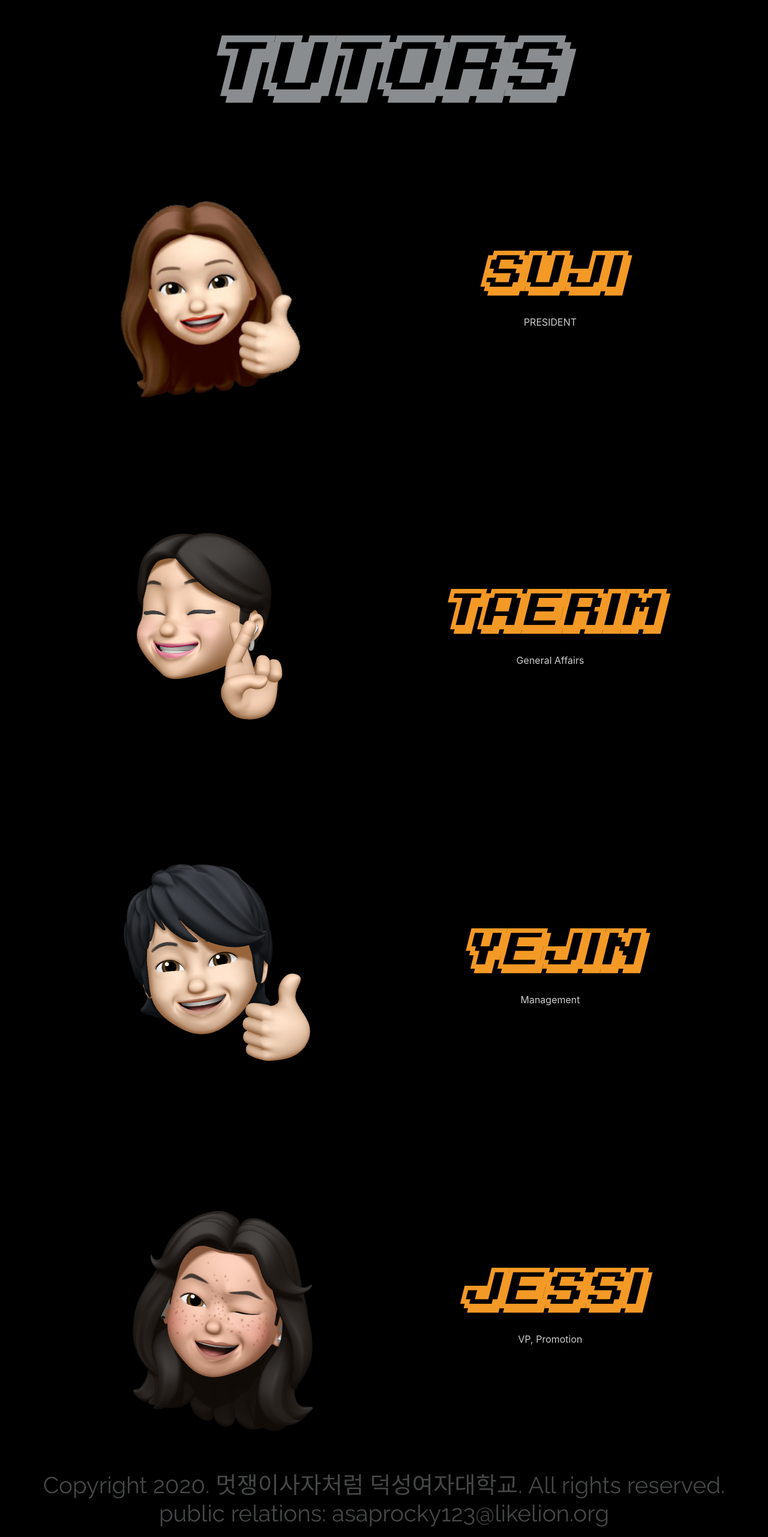
After one commit to eunjungleo/duksung2020, a Django app: page /people/ in a window 1280 px wide. The commit adds this page. Shown: the whole page at 60% size. Run offline with Django 3.2, Linux system fonts and the light colour scheme; some libraries are stand-ins or nearby versions.

Commit message:
static page done && ready to deploy

```diff
--- a/dsapp/views.py
+++ b/dsapp/views.py
@@ -3,3 +3,9 @@ from django.shortcuts import render
 # Create your views here.
 def main(request):
     return render(request, 'main.html')
+
+def people(request):
+    return render(request, 'people.html')
+
+def sns(request):
+    return render(request, 'sns.html')
--- a/dsprj/settings.py
+++ b/dsprj/settings.py
@@ -25,7 +25,7 @@ SECRET_KEY = '#@0@0trwr%62h=q*!l48(58p*rmh2^ad3-616e$xsfzm-np0t%'
 # SECURITY WARNING: don't run with debug turned on in production!
 DEBUG = True
 
-ALLOWED_HOSTS = []
+ALLOWED_HOSTS = ['*']
 
 
 # Application definition
--- a/dsprj/urls.py
+++ b/dsprj/urls.py
@@ -19,6 +19,8 @@ from dsapp import views
 
 
 urlpatterns = [
-    path('admin/', admin.site.urls),
-    path('', views.main),
+    path('wtf/', admin.site.urls),
+    path('', views.main, name='main'),
+    path('people/', views.people, name='people'),
+    path('sns/', views.sns, name='sns')
 ]
--- a/templates/base.html
+++ b/templates/base.html
@@ -20,16 +20,58 @@
     <script src="https://code.jquery.com/jquery-3.4.1.slim.min.js" integrity="sha384-J6qa4849blE2+poT4WnyKhv5vZF5SrPo0iEjwBvKU7imGFAV0wwj1yYfoRSJoZ+n" crossorigin="anonymous"></script>
     <script src="https://cdn.jsdelivr.net/npm/popper.js@1.16.0/dist/umd/popper.min.js" integrity="sha384-Q6E9RHvbIyZFJoft+2mJbHaEWldlvI9IOYy5n3zV9zzTtmI3UksdQRVvoxMfooAo" crossorigin="anonymous"></script>
     <script src="https://stackpath.bootstrapcdn.com/bootstrap/4.4.1/js/bootstrap.min.js" integrity="sha384-wfSDF2E50Y2D1uUdj0O3uMBJnjuUD4Ih7YwaYd1iqfktj0Uod8GCExl3Og8ifwB6" crossorigin="anonymous"></script>
+    <link href="https://fonts.googleapis.com/css2?family=Do+Hyeon&family=Nobile:wght@500;700&family=Noto+Sans+KR&family=Raleway&display=swap" rel="stylesheet">
     <style>
         @font-face {
             font-family: 'karmatic';
             src: url({% static 'fonts/ka1.ttf' %});
                 format('truetype');
         }
+
+        .headline {
+            font-family: "karmatic", sans-serif;
+            color: #8a8d8f;
+            padding-top: 5vh;
+            font-style: italic;
+            font-size: 9vw;
+            text-align: center;
+        }
+
+        footer {
+            height: 10%;
+            display: flex;
+            align-items: center;
+            justify-content: center;
+            flex-direction: column;
+            font-family: 'Raleway', sans-serif;
+            font-size: 3vw;
+            padding: 2vh 0 2vh 0;
+            color: #8a8d8f;
+            opacity: 0.5;
+        }
+
+        footer > p {
+            line-height: 1;
+            margin: 0.5vh;
+        }
+
+        {% block styles %}
+        {% endblock styles %}
     </style>
 </head>
-<body style='background-color: #000000; width: 100vw; height: 100vh; overflow-x: hidden; overflow-y: hidden;'>
+<body style='background-color: #000000; min-height: 100vh; overflow-x: hidden;'>
+
+<header>
+</header>
+
+<main style='min-height: 100vh;'>
     {% block content %}
     {% endblock content %}
+</main>
+
+<footer class='info'>
+    <p>Copyright 2020. 멋쟁이사자처럼 덕성여자대학교. All rights reserved.</p>
+    <p>public relations: asaprocky123@likelion.org</p>
+</footer>
 </body>
 </html>
--- /dev/null
+++ b/templates/people.html
@@ -0,0 +1,86 @@
+{% extends 'base.html' %}
+{% load static %}
+
+{% block styles %}
+
+    .row {
+        width: 100%;
+        height: 20%;
+        display: flex;
+        margin: 5vh 0 0 0;
+    }
+
+    .col {
+        display: flex;
+        flex-direction: column;
+        justify-content: center;
+        align-items: center;
+    }
+
+    .card {
+        background-color: transparent;
+    }
+
+    .profile {
+        width: 100%;
+        height: auto;
+        object-fit: scale-down;
+
+    }
+    .name {
+        font-family: 'karmatic';
+        color: #F39926;
+        font-style: italic;
+        font-size: 6vw;
+
+    }
+
+    .role {
+        color: #ffffff;
+        opacity: 0.8;
+    }
+
+
+{% endblock styles %}
+
+{% block content %}
+<div class='container' style='text-align: center;'>
+    <h1 class='headline'>TUTORS</h1>
+    <div class='card row' style='flex-direction: row'>
+        <div class='col'>
+            <img class='profile' src='{% static "img/pic1.png" %}' alt='profilepic'>
+        </div>
+        <div class='col'>
+            <p class='name'>suji</p>
+            <p class='role'>PRESIDENT</p>
+        </div>
+    </div>
+    <div class='card row' style='flex-direction: row'>
+        <div class='col'>
+            <img class='profile' src='{% static "img/pic2.png" %}' alt='profilepic'>
+        </div>
+        <div class='col'>
+            <p class='name'>Taerim</p>
+            <p class='role'>General Affairs</p>
+        </div>
+    </div>
+    <div class='card row' style='flex-direction: row'>
+        <div class='col'>
+            <img class='profile' src='{% static "img/pic3.png" %}' alt='profilepic'>
+        </div>
+        <div class='col'>
+            <p class='name'>Yejin</p>
+            <p class='role'>Management</p>
+        </div>
+    </div>
+    <div class='card row' style='flex-direction: row'>
+        <div class='col'>
+            <img class='profile' src='{% static "img/pic4.png" %}' alt='profilepic'>
+        </div>
+        <div class='col'>
+            <p class='name'>Jessi</p>
+            <p class='role'>VP, Promotion</p>
+        </div>
+    </div>
+</div>
+{% endblock %}
```
Also changed, not shown: requirements.txt (added, +88 -0 lines), templates/404.html (added, +8 -0 lines), templates/main.html (+33 -3 lines), templates/milestone.html (added, +92 -0 lines), templates/sns.html (added, +25 -0 lines), static/img/IMG_4338.JPG (deleted), static/img/facebook.png (added), static/img/instagram.png (added), static/img/likelionds.png (added), static/img/maintitle.png (added), static/img/pic1.png (added), static/img/pic2.PNG (added), static/img/pic3.PNG (added), static/img/pic4.PNG (added), 1 other file.
